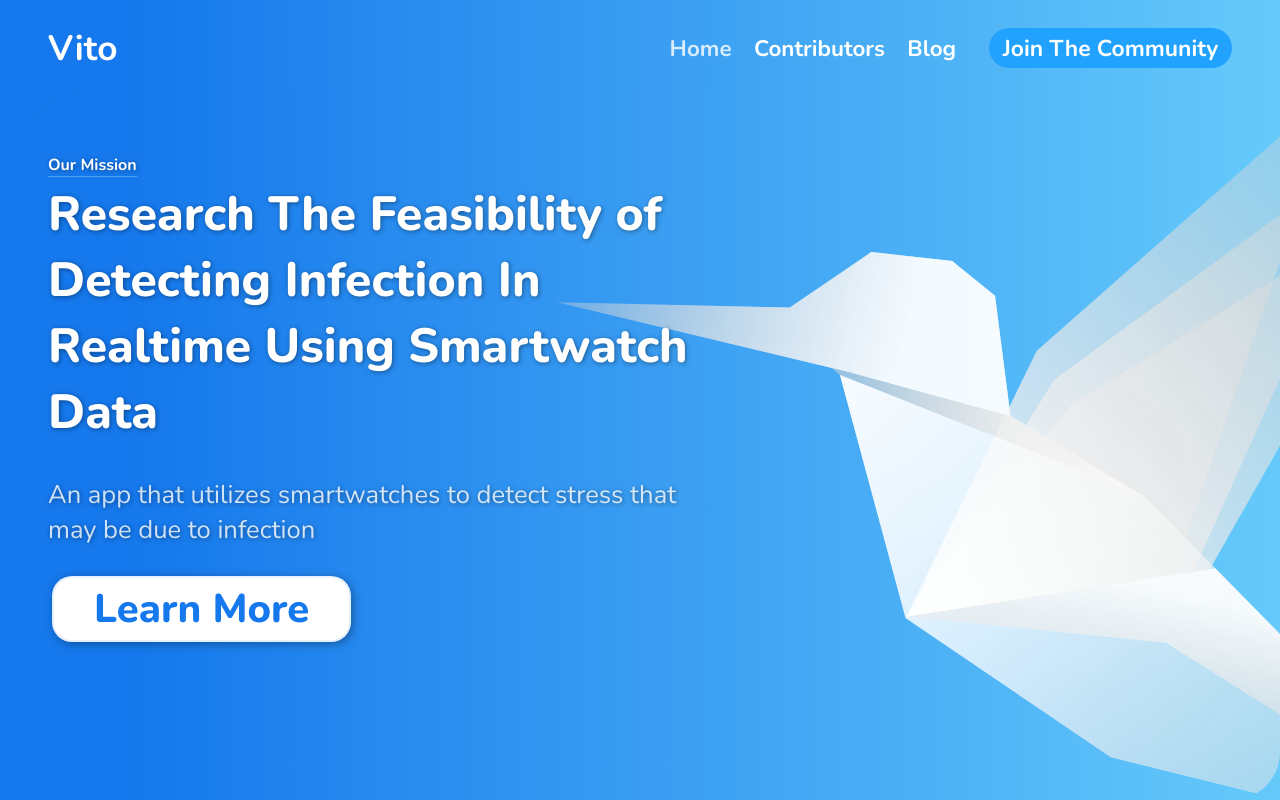
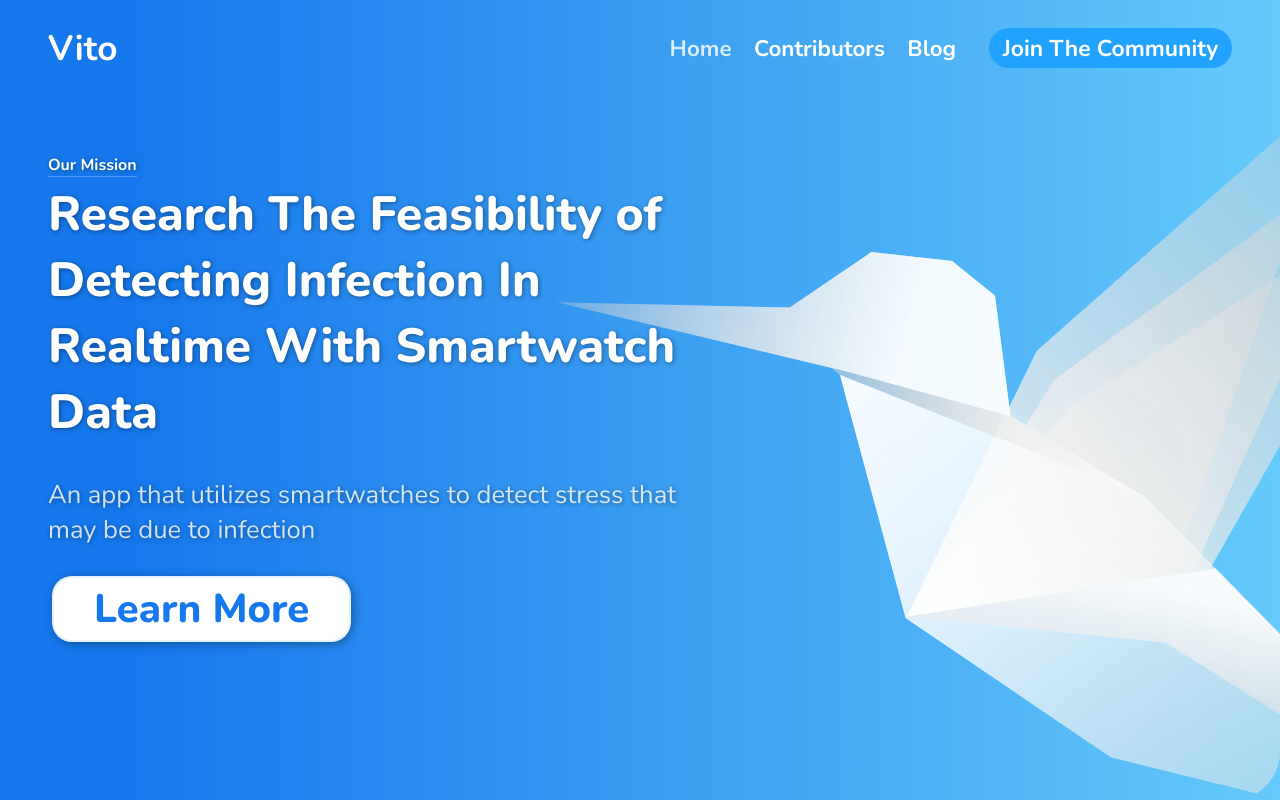
Before and after one commit to Vito-Research/Vito-Website, a React (Vite) app: page / in a window 1280 px wide. Shown: the top 800 px of the page. Built offline with nearby package versions, Linux system fonts and the light colour scheme.

Commit message:
Slight adjustment

```diff
--- a/src/components/Home/sections/HomeLanding.tsx
+++ b/src/components/Home/sections/HomeLanding.tsx
@@ -4,7 +4,7 @@ function HomeLanding() {
   return (
     <Landing>
       <strong>Our Mission</strong>
-      <h1>Research The Feasibility of Detecting Infection In Realtime Using Smartwatch Data</h1>
+      <h1>Research The Feasibility of Detecting Infection In Realtime With Smartwatch Data</h1>
       <p>
         An app that utilizes smartwatches to detect stress that may be due to
         infection
--- a/src/components/People.tsx
+++ b/src/components/People.tsx
@@ -4,6 +4,7 @@ import Landing from "./Landing";
 import "./people.scss";
 import SectionContainer from "./SectionContainer";
 import DrK from "../res/DrK.png";
+
 function People() {
   return (
     <>
```
